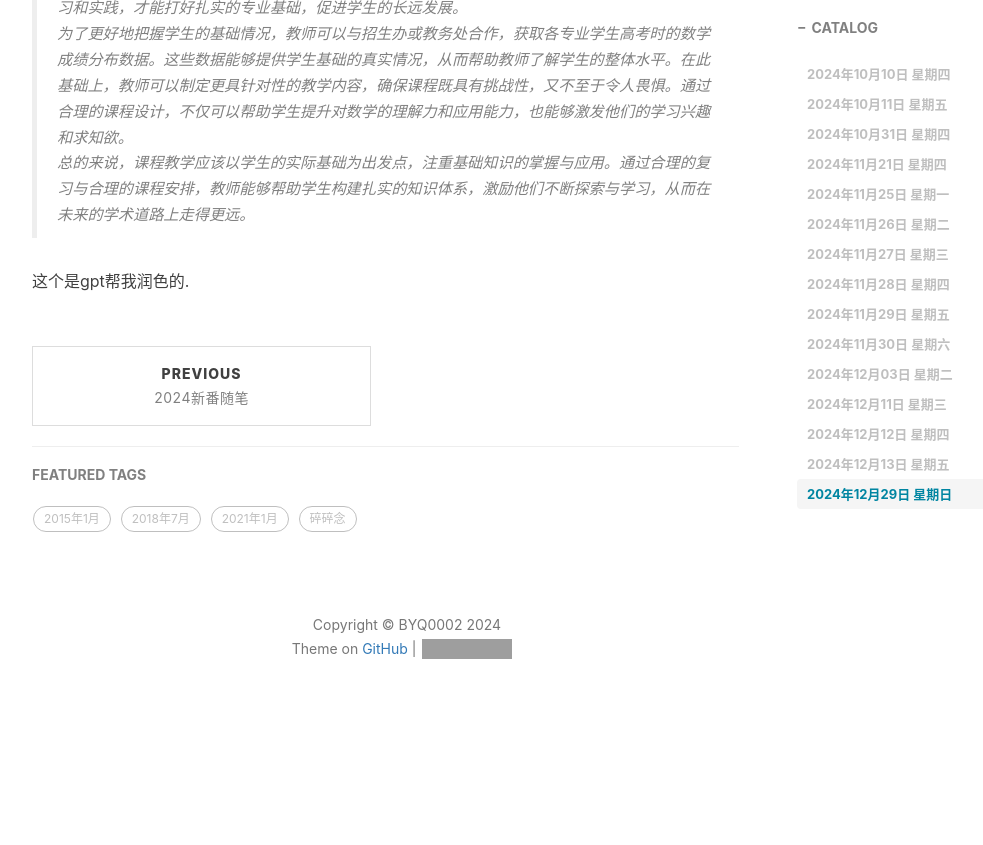
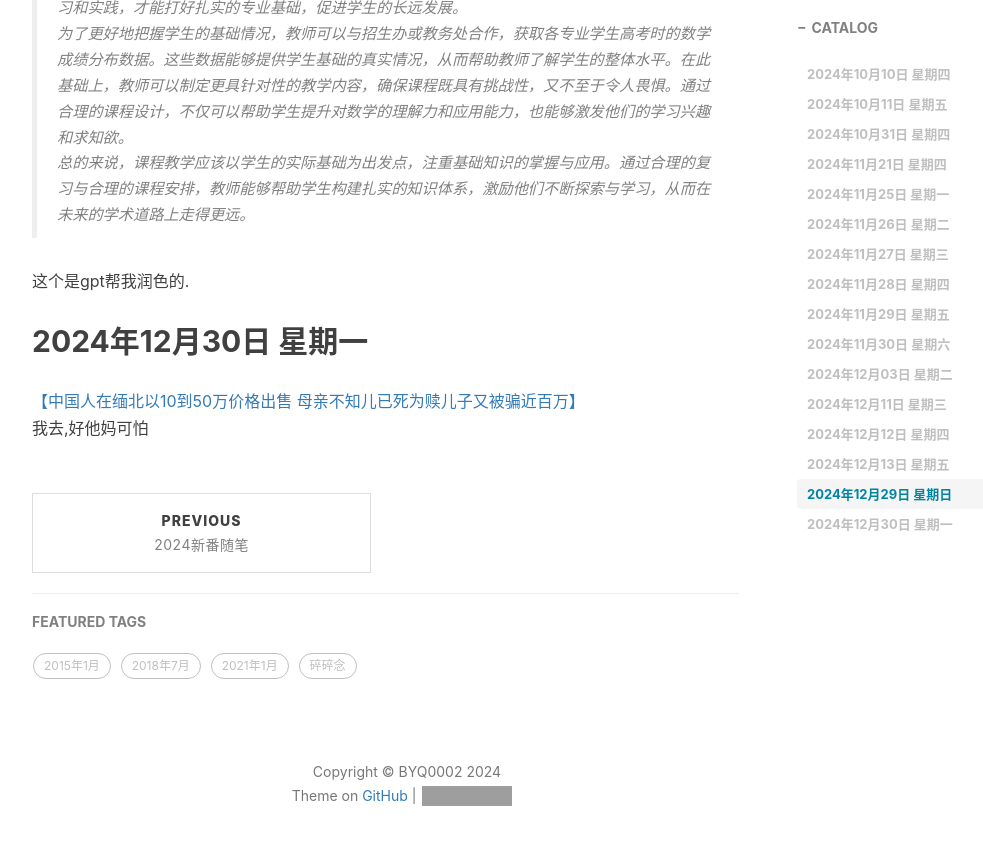
Before and after one commit to BYQ0002/BYQ0002.github.io, a Jekyll site: the page built from _posts/2024-10-01-一点近况v24.md, in a window 1280 px wide and 900 px high, scrolled down 12306 px. Shown: the top 845 px of the window, without its empty margins (233-1216 px from the left). Built offline with Jekyll 4.4.1, drawn with Linux system fonts in a browser that asks for light colours; nearby versions of some CDN libraries; comment, search, counter and statistics services are not loaded; before the commit the page ends 13059 px from its top, so only the background shows below that; grey boxes are pictures that could not be loaded.

Commit message:
Update 2024-10-01-一点近况v24.md

```diff
--- a/_posts/2024-10-01-一点近况v24.md
+++ b/_posts/2024-10-01-一点近况v24.md
@@ -379,3 +379,8 @@ Tudo列表有一堆未办事项,算了先跑跑步再说.
 总的来说，课程教学应该以学生的实际基础为出发点，注重基础知识的掌握与应用。通过合理的复习与合理的课程安排，教师能够帮助学生构建扎实的知识体系，激励他们不断探索与学习，从而在未来的学术道路上走得更远。
 
 这个是gpt帮我润色的.
+
+## 2024年12月30日 星期一
+
+[【中国人在缅北以10到50万价格出售 母亲不知儿已死为赎儿子又被骗近百万】](https://www.bilibili.com/video/BV13p6uYnEx1)
+我去,好他妈可怕
```
